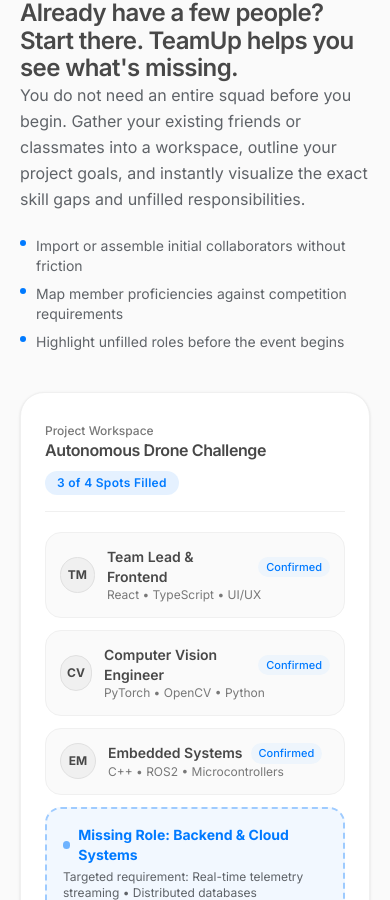
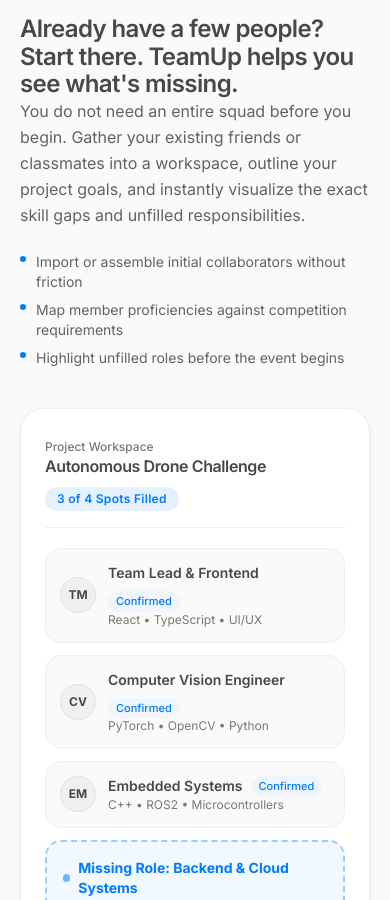
Before and after one commit to YASH5585/Teamup, a React (Vite) app in the folder frontend/: page / in a window 390 px wide. Shown: the part 3677-4577 px from the top of the page. Built offline with nearby package versions, Linux system fonts and the light colour scheme.

Commit message:
chore: polish landing page

```diff
--- a/frontend/src/components/landing/CapabilitiesSection.tsx
+++ b/frontend/src/components/landing/CapabilitiesSection.tsx
@@ -57,11 +57,11 @@ export function CapabilitiesSection() {
       preview: (
         <div className="pt-4 p-3 rounded-2xl bg-[#fafafa] border border-[#f0f0f0] space-y-2">
           <div className="flex items-center justify-between text-xs font-semibold">
-            <span className="text-[#484848]">Team Compatibility</span>
-            <span className="text-[#007aff]">92% Match</span>
+            <span className="text-[#484848]">Compatibility Fit (Illustrative)</span>
+            <span className="text-[#007aff]">High Compatibility</span>
           </div>
           <div className="w-full bg-[#f0f0f0] rounded-full h-1.5 overflow-hidden">
-            <div className="bg-[#007aff] h-1.5 rounded-full w-[92%]" />
+            <div className="bg-[#007aff] h-1.5 rounded-full w-[90%]" />
           </div>
           <p className="text-[11px] text-[#787878]">
             Full coverage on missing database & API requirements
@@ -97,8 +97,9 @@ export function CapabilitiesSection() {
 
   return (
     <section
+      id="competitions"
       aria-labelledby="capabilities-heading"
-      className="w-full pb-16 sm:pb-24 lg:pb-32"
+      className="w-full pb-16 sm:pb-24 lg:pb-32 scroll-mt-20"
     >
       <Container size="default">
         {/* Section Header */}
--- a/frontend/src/components/landing/FeatureValueSection.tsx
+++ b/frontend/src/components/landing/FeatureValueSection.tsx
@@ -5,8 +5,9 @@ import { Badge } from '../common/Badge';
 export function FeatureValueSection() {
   return (
     <section
+      id="how-it-works"
       aria-labelledby="value-stories-heading"
-      className="w-full pb-20 sm:pb-28 lg:pb-36"
+      className="w-full pb-20 sm:pb-28 lg:pb-36 scroll-mt-20"
     >
       <Container size="default">
         {/* Section Header */}
@@ -80,7 +81,7 @@ export function FeatureValueSection() {
               <Card
                 variant="white"
                 radius="large"
-                className="p-6 sm:p-8 space-y-5 border-[#e8e8e8]"
+                className="p-5 sm:p-8 space-y-5 border-[#e8e8e8]"
               >
                 {/* Roster Header */}
                 <div className="flex flex-wrap items-center justify-between gap-3 pb-4 border-b border-[#f0f0f0]">
@@ -97,53 +98,53 @@ export function FeatureValueSection() {
                 <div className="space-y-3">
                   {/* Member 1 */}
                   <div className="flex items-center justify-between p-3.5 rounded-2xl bg-[#fafafa] border border-[#f0f0f0]">
-                    <div className="flex items-center gap-3">
-                      <div className="h-9 w-9 rounded-full bg-[#f0f0f0] border border-[#e0e0e0] flex items-center justify-center text-xs font-bold text-[#484848]">
+                    <div className="flex items-center gap-3 min-w-0">
+                      <div className="h-9 w-9 rounded-full bg-[#f0f0f0] border border-[#e0e0e0] flex items-center justify-center text-xs font-bold text-[#484848] shrink-0">
                         TM
                       </div>
-                      <div>
-                        <div className="flex items-center gap-2">
+                      <div className="min-w-0">
+                        <div className="flex flex-wrap items-center gap-2">
                           <p className="text-sm font-semibold text-[#484848]">Team Lead &amp; Frontend</p>
-                          <span className="text-[11px] px-2 py-0.5 rounded-full bg-[#eef5fc] text-[#007aff] font-medium">Confirmed</span>
+                          <span className="text-[11px] px-2 py-0.5 rounded-full bg-[#eef5fc] text-[#007aff] font-medium shrink-0">Confirmed</span>
                         </div>
                         <p className="text-xs text-[#787878]">React &bull; TypeScript &bull; UI/UX</p>
                       </div>
                     </div>
-                    <span className="text-xs font-medium text-[#5f6368] hidden sm:inline">15 hrs/wk</span>
+                    <span className="text-xs font-medium text-[#5f6368] hidden sm:inline shrink-0 ml-2">15 hrs/wk</span>
                   </div>
 
                   {/* Member 2 */}
                   <div className="flex items-center justify-between p-3.5 rounded-2xl bg-[#fafafa] border border-[#f0f0f0]">
-                    <div className="flex items-center gap-3">
-                      <div className="h-9 w-9 rounded-full bg-[#f0f0f0] border border-[#e0e0e0] flex items-center justify-center text-xs font-bold text-[#484848]">
+                    <div className="flex items-center gap-3 min-w-0">
+                      <div className="h-9 w-9 rounded-full bg-[#f0f0f0] border border-[#e0e0e0] flex items-center justify-center text-xs font-bold text-[#484848] shrink-0">
                         CV
                       </div>
-                      <div>
-                        <div className="flex items-center gap-2">
+                      <div className="min-w-0">
+                        <div className="flex flex-wrap items-center gap-2">
                           <p className="text-sm font-semibold text-[#484848]">Computer Vision Engineer</p>
-                          <span className="text-[11px] px-2 py-0.5 rounded-full bg-[#eef5fc] text-[#007aff] font-medium">Confirmed</span>
+                          <span className="text-[11px] px-2 py-0.5 rounded-full bg-[#eef5fc] text-[#007aff] font-medium shrink-0">Confirmed</span>
                         </div>
                         <p className="text-xs text-[#787878]">PyTorch &bull; OpenCV &bull; Python</p>
                       </div>
                     </div>
-                    <span className="text-xs font-medium text-[#5f6368] hidden sm:inline">20 hrs/wk</span>
+                    <span className="text-xs font-medium text-[#5f6368] hidden sm:inline shrink-0 ml-2">20 hrs/wk</span>
                   </div>
 
                   {/* Member 3 */}
                   <div className="flex items-center justify-between p-3.5 rounded-2xl bg-[#fafafa] border border-[#f0f0f0]">
-                    <div className="flex items-center gap-3">
-                      <div className="h-9 w-9 rounded-full bg-[#f0f0f0] border border-[#e0e0e0] flex items-center justify-center text-xs font-bold text-[#484848]">
+                    <div className="flex items-center gap-3 min-w-0">
+                      <div className="h-9 w-9 rounded-full bg-[#f0f0f0] border border-[#e0e0e0] flex items-center justify-center text-xs font-bold text-[#484848] shrink-0">
                         EM
                       </div>
-                      <div>
-                        <div className="flex items-center gap-2">
+                      <div className="min-w-0">
+                        <div className="flex flex-wrap items-center gap-2">
                           <p className="text-sm font-semibold text-[#484848]">Embedded Systems</p>
-                          <span className="text-[11px] px-2 py-0.5 rounded-full bg-[#eef5fc] text-[#007aff] font-medium">Confirmed</span>
+                          <span className="text-[11px] px-2 py-0.5 rounded-full bg-[#eef5fc] text-[#007aff] font-medium shrink-0">Confirmed</span>
                         </div>
                         <p className="text-xs text-[#787878]">C++ &bull; ROS2 &bull; Microcontrollers</p>
                       </div>
                     </div>
-                    <span className="text-xs font-medium text-[#5f6368] hidden sm:inline">15 hrs/wk</span>
+                    <span className="text-xs font-medium text-[#5f6368] hidden sm:inline shrink-0 ml-2">15 hrs/wk</span>
                   </div>
 
                   {/* Unfilled Slot (Visible Missing Piece) */}
@@ -175,7 +176,7 @@ export function FeatureValueSection() {
               <Card
                 variant="white"
                 radius="large"
-                className="p-6 sm:p-8 space-y-5 border-[#e8e8e8]"
+                className="p-5 sm:p-8 space-y-5 border-[#e8e8e8]"
               >
                 {/* Search Filter Cue */}
                 <div className="p-4 rounded-2xl bg-[#fafafa] border border-[#f0f0f0] space-y-2.5">
@@ -353,7 +354,7 @@ export function FeatureValueSection() {
               <Card
                 variant="white"
                 radius="large"
-                className="p-6 sm:p-8 space-y-5 border-[#e8e8e8]"
+                className="p-5 sm:p-8 space-y-5 border-[#e8e8e8]"
               >
                 {/* Match Evaluation Header */}
                 <div className="flex flex-wrap items-center justify-between gap-3 pb-4 border-b border-[#f0f0f0]">
--- a/frontend/src/components/landing/TrustSection.tsx
+++ b/frontend/src/components/landing/TrustSection.tsx
@@ -78,8 +78,9 @@ export function TrustSection() {
 
   return (
     <section
+      id="about"
       aria-labelledby="trust-heading"
-      className="w-full pb-16 sm:pb-24 lg:pb-32"
+      className="w-full pb-16 sm:pb-24 lg:pb-32 scroll-mt-20"
     >
       <Container size="default">
         <div className="flex flex-col items-center text-center space-y-4 mb-12 sm:mb-16">
--- a/frontend/src/components/layout/Footer.tsx
+++ b/frontend/src/components/layout/Footer.tsx
@@ -4,7 +4,8 @@ import { Container } from '../common/Container';
 export function Footer() {
   return (
     <footer
-      className="border-t border-[#f0f0f0] bg-[#fafafa] pt-14 pb-12 sm:pt-18 sm:pb-14"
+      id="contact"
+      className="border-t border-[#f0f0f0] bg-[#fafafa] pt-14 pb-12 sm:pt-18 sm:pb-14 scroll-mt-20"
       aria-labelledby="footer-brand"
     >
       <Container size="default">
--- a/frontend/src/index.css
+++ b/frontend/src/index.css
@@ -34,6 +34,10 @@
   -webkit-font-smoothing: antialiased;
   -moz-osx-font-smoothing: grayscale;
   text-rendering: optimizeLegibility;
+}
+
+html {
+  scroll-behavior: smooth;
 }
 
 * {
```
